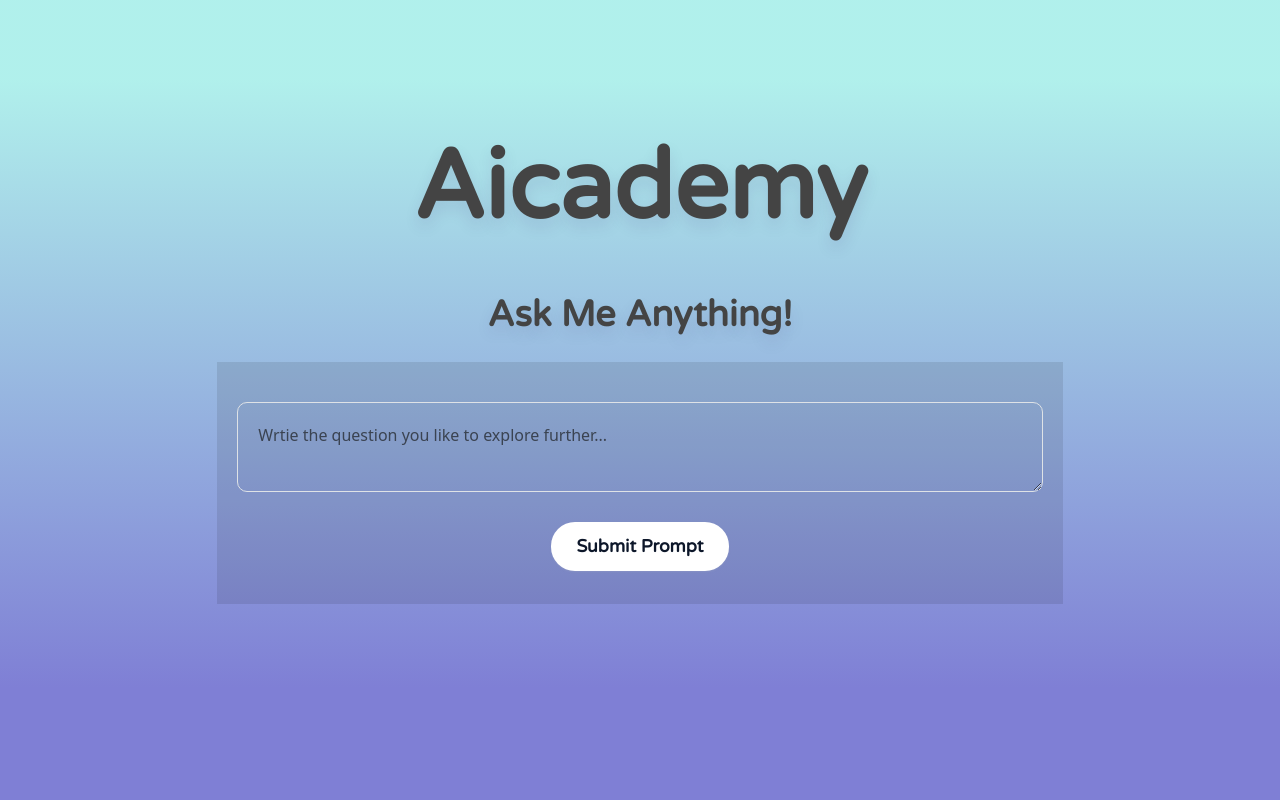
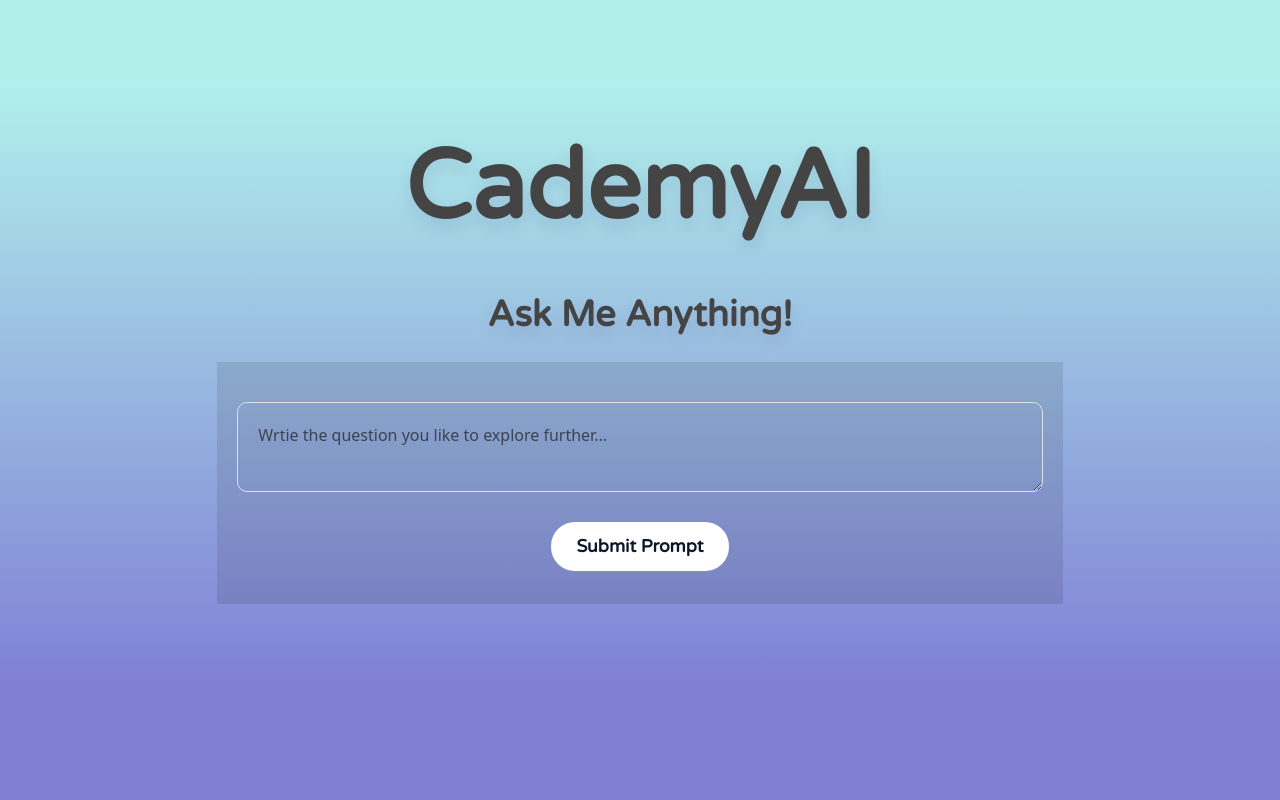
Before and after one commit to Adibvafa/MyCademy, a Flask app: page / in a window 1280 px wide. Run offline with Flask 2, Linux system fonts and the light colour scheme.

Commit message:
changed name

```diff
--- a/website/templates/home.html
+++ b/website/templates/home.html
@@ -5,7 +5,7 @@
 <div class="my-container">
   <div class="row justify-content-center form-holder">
     <div class="col-md-10 col-lg-8">
-      <h1 class="text-center my-h1" id="larger-text">Aicademy</h1>
+      <h1 class="text-center my-h1" id="larger-text">CademyAI</h1>
       <h1 class="text-center my-h1">Ask Me Anything!</h1>
 
       <form class="my-form-control" method="POST">
```
